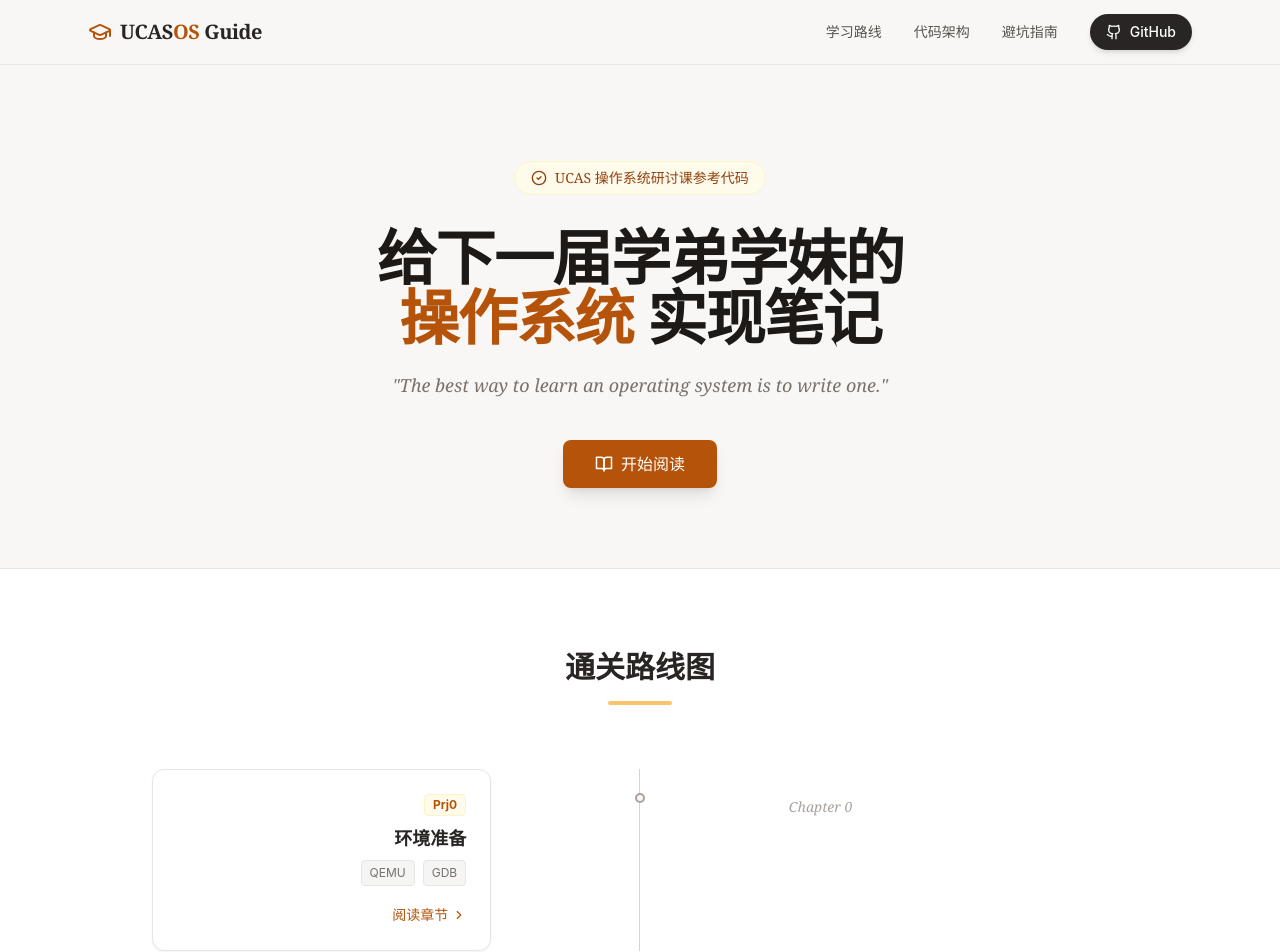
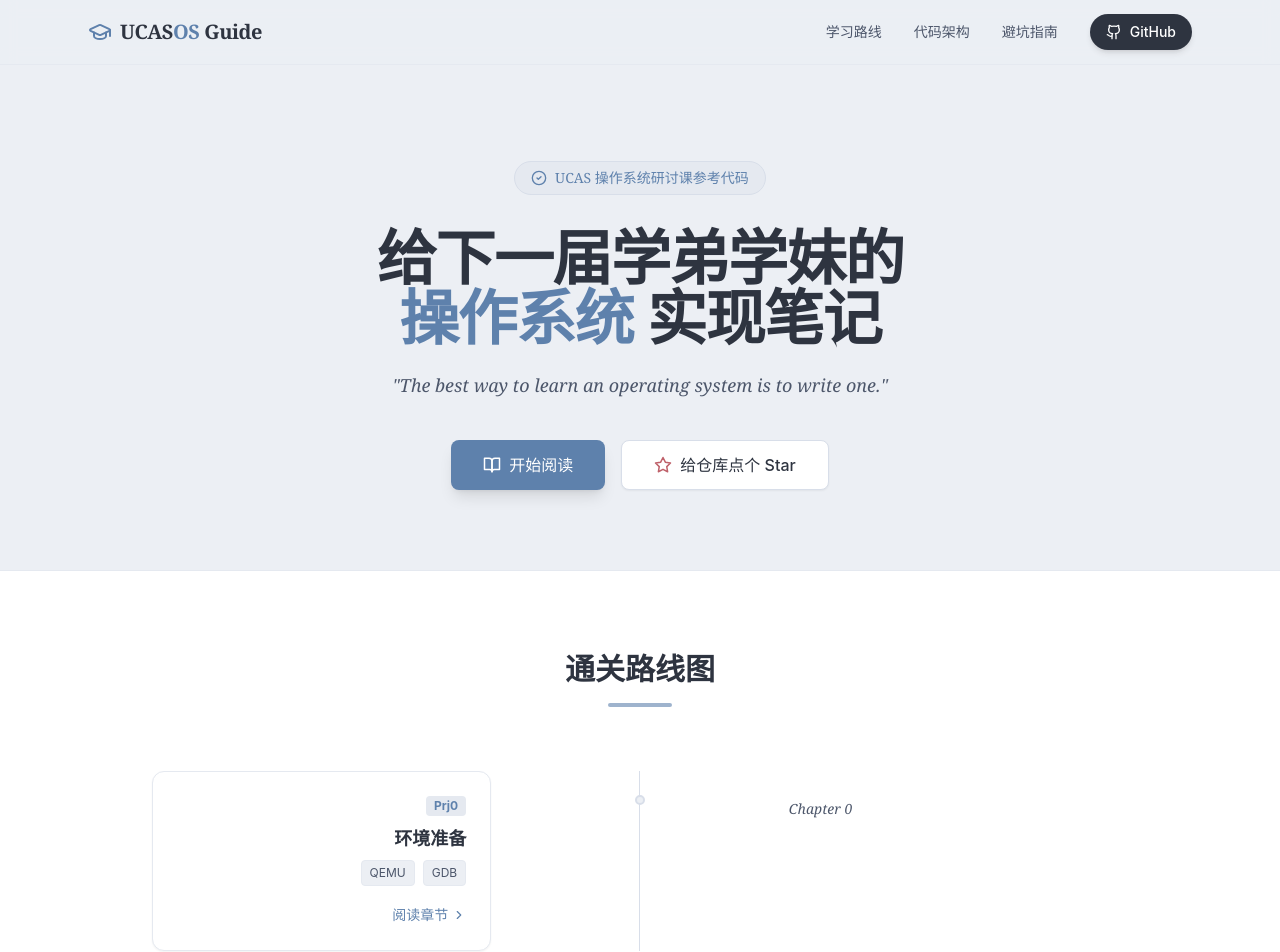
Before and after one commit to suiqingying/ucas-os-kernel, a React (Vite) app in the folder website/: page / in a window 1280 px wide. Shown: the top 952 px of the page. Built offline with nearby package versions, Linux system fonts and the light colour scheme; the HTML template or start-up script is replaced by a standard one.

Commit message:
docs: update readme and apply nord theme

```diff
--- a/website/src/components/Home.jsx
+++ b/website/src/components/Home.jsx
@@ -3,30 +3,30 @@ import { Link } from 'react-router-dom';
 import {
   Cpu, Layers, Network, Code, FileText, Folder, FolderOpen,
   ChevronRight, Play, Zap, BookOpen, Coffee, Github, CheckCircle2,
-  GraduationCap
+  GraduationCap, Star
 } from 'lucide-react';
 
 const TimelineItem = ({ phase, title, tags, link, index }) => (
   <div className="relative pl-8 md:pl-0 md:grid md:grid-cols-5 md:gap-8 group">
     {/* Line */}
-    <div className="absolute left-0 top-0 bottom-0 w-px bg-stone-300 md:left-1/2 md:-ml-px group-hover:bg-amber-400 transition-colors"></div>
+    <div className="absolute left-0 top-0 bottom-0 w-px bg-[#d8dee9] md:left-1/2 md:-ml-px group-hover:bg-[#5e81ac] transition-colors"></div>
 
     {/* Dot */}
-    <div className="absolute left-[-4px] top-6 w-2.5 h-2.5 rounded-full bg-[#f9f7f5] border-2 border-stone-400 md:left-1/2 md:-ml-[5px] group-hover:border-amber-600 group-hover:scale-125 transition-all"></div>
+    <div className="absolute left-[-4px] top-6 w-2.5 h-2.5 rounded-full bg-[#eceff4] border-2 border-[#d8dee9] md:left-1/2 md:-ml-[5px] group-hover:border-[#5e81ac] group-hover:scale-125 transition-all"></div>
 
     {/* Content */}
     <div className={`mb-10 md:mb-0 md:col-span-2 ${index % 2 === 0 ? 'md:text-right md:pr-8' : 'md:col-start-4 md:pl-8'}`}>
-      <Link to={link} className="block bg-white p-6 rounded-xl border border-stone-200 shadow-sm hover:shadow-lg hover:border-amber-300 transition-all group-hover:-translate-y-1">
+      <Link to={link} className="block bg-white p-6 rounded-xl border border-[#e5e9f0] shadow-sm hover:shadow-lg hover:border-[#81a1c1] transition-all group-hover:-translate-y-1">
         <div className="flex items-center gap-2 mb-2 md:justify-end justify-start">
-           <span className="text-xs font-bold text-amber-700 bg-amber-50 px-2 py-0.5 rounded border border-amber-100">{phase}</span>
+           <span className="text-xs font-bold text-[#5e81ac] bg-[#e5e9f0] px-2 py-0.5 rounded">{phase}</span>
         </div>
-        <h3 className="text-lg font-bold text-stone-800 mb-2 font-serif">{title}</h3>
+        <h3 className="text-lg font-bold text-[#2e3440] mb-2 font-serif">{title}</h3>
         <div className="flex flex-wrap gap-2 mb-4 md:justify-end justify-start">
           {tags.map((tag, i) => (
-            <span key={i} className="text-xs text-stone-500 bg-stone-100 px-2 py-1 rounded border border-stone-200">{tag}</span>
+            <span key={i} className="text-xs text-[#4c566a] bg-[#eceff4] px-2 py-1 rounded border border-[#e5e9f0]">{tag}</span>
           ))}
         </div>
-        <div className="inline-flex items-center text-sm text-amber-700 font-medium hover:text-amber-800 transition-colors">
+        <div className="inline-flex items-center text-sm text-[#5e81ac] font-medium hover:text-[#81a1c1] transition-colors">
           阅读章节 <ChevronRight size={14} className="ml-1" />
         </div>
       </Link>
@@ -34,7 +34,7 @@ const TimelineItem = ({ phase, title, tags, link, index }) => (
 
     {/* Date/Meta */}
     <div className={`hidden md:block md:col-span-2 pt-7 ${index % 2 === 0 ? 'md:col-start-4 md:pl-8 text-left' : 'md:text-right md:pr-8'}`}>
-      <div className="text-stone-400 text-sm font-medium italic font-serif">Chapter {index}</div>
+      <div className="text-[#4c566a] text-sm font-medium italic font-serif">Chapter {index}</div>
     </div>
   </div>
 );
@@ -47,22 +47,22 @@ const FileTreeItem = ({ name, type = 'file', children, description, level = 0 })
   return (
     <div className="select-none text-sm font-mono">
       <div
-        className={`flex items-center py-1.5 px-4 hover:bg-stone-100 cursor-pointer transition-colors border-l-2 ${isOpen ? 'border-amber-500 bg-stone-50' : 'border-transparent'}`}
+        className={`flex items-center py-1.5 px-4 hover:bg-[#e5e9f0] cursor-pointer transition-colors border-l-2 ${isOpen ? 'border-[#5e81ac] bg-[#eceff4]' : 'border-transparent'}`}
         style={{ paddingLeft: level === 0 ? '1rem' : paddingLeft }}
         onClick={toggle}
       >
         <span className="mr-2">
           {type === 'folder' ? (
-            isOpen ? <FolderOpen size={16} className="text-amber-600" /> : <Folder size={16} className="text-amber-600" />
+            isOpen ? <FolderOpen size={16} className="text-[#5e81ac]" /> : <Folder size={16} className="text-[#5e81ac]" />
           ) : (
-            <FileText size={16} className="text-stone-400" />
+            <FileText size={16} className="text-[#4c566a]" />
           )}
         </span>
-        <span className={` ${type === 'folder' ? 'text-stone-800 font-bold' : 'text-stone-600'}`}>
+        <span className={` ${type === 'folder' ? 'text-[#2e3440] font-bold' : 'text-[#4c566a]'}`}>
           {name}
         </span>
         {description && (
-          <span className="ml-auto text-xs text-stone-400 italic hidden sm:block truncate max-w-[200px] font-serif">
+          <span className="ml-auto text-xs text-[#99aab9] italic hidden sm:block truncate max-w-[200px] font-serif">
             // {description}
           </span>
         )}
@@ -77,15 +77,15 @@ const FileTreeItem = ({ name, type = 'file', children, description, level = 0 })
 };
 
 const NoteCard = ({ title, points }) => (
-  <div className="p-6 rounded-lg bg-[#fffdfa] border border-stone-200 shadow-sm h-full hover:border-amber-200 transition-colors">
-    <div className="flex items-center gap-2 mb-4 font-bold text-lg font-serif text-stone-800">
-      <Coffee className="text-amber-600" size={20} />
+  <div className="p-6 rounded-lg bg-[#fff] border border-[#e5e9f0] shadow-sm h-full hover:border-[#81a1c1] transition-colors">
+    <div className="flex items-center gap-2 mb-4 font-bold text-lg font-serif text-[#2e3440]">
+      <Coffee className="text-[#bf616a]" size={20} />
       {title}
     </div>
     <ul className="space-y-3">
       {points.map((point, idx) => (
-        <li key={idx} className="flex gap-3 text-sm leading-relaxed text-stone-600 font-serif">
-           <span className="mt-2 w-1.5 h-1.5 rounded-full bg-amber-400 shrink-0" />
+        <li key={idx} className="flex gap-3 text-sm leading-relaxed text-[#4c566a] font-serif">
+           <span className="mt-2 w-1.5 h-1.5 rounded-full bg-[#a3be8c] shrink-0" />
            <span>{point}</span>
         </li>
       ))}
@@ -109,19 +109,19 @@ export default function Home() {
   };
 
   return (
-    <div className="min-h-screen bg-[#f9f7f5] text-[#44403c]">
+    <div className="min-h-screen bg-[#eceff4] text-[#2e3440]">
       {/* Header */}
-      <header className="bg-[#f9f7f5]/90 backdrop-blur border-b border-stone-200 sticky top-0 z-50">
+      <header className="bg-[#eceff4]/90 backdrop-blur border-b border-[#e5e9f0] sticky top-0 z-50">
         <div className="max-w-6xl mx-auto px-6 h-16 flex items-center justify-between">
-          <Link to="/" className="flex items-center gap-2 font-bold text-xl text-stone-800 tracking-tight font-serif">
-            <GraduationCap className="text-amber-700" />
-            <span>UCAS<span className="text-amber-700">OS</span> Guide</span>
+          <Link to="/" className="flex items-center gap-2 font-bold text-xl text-[#2e3440] tracking-tight font-serif">
+            <GraduationCap className="text-[#5e81ac]" />
+            <span>UCAS<span className="text-[#5e81ac]">OS</span> Guide</span>
           </Link>
-          <div className="hidden md:flex items-center gap-8 text-sm font-medium text-stone-600">
-            <a href="#roadmap" className="hover:text-amber-700 transition-colors">学习路线</a>
-            <a href="#structure" className="hover:text-amber-700 transition-colors">代码架构</a>
-            <a href="#tips" className="hover:text-amber-700 transition-colors">避坑指南</a>
-            <a href="https://github.com/suiqingying/ucas-os-kernel" target="_blank" rel="noreferrer" className="flex items-center gap-2 bg-stone-800 hover:bg-stone-700 text-white px-4 py-2 rounded-full transition-all shadow-md">
+          <div className="hidden md:flex items-center gap-8 text-sm font-medium text-[#4c566a]">
+            <a href="#roadmap" className="hover:text-[#5e81ac] transition-colors">学习路线</a>
+            <a href="#structure" className="hover:text-[#5e81ac] transition-colors">代码架构</a>
+            <a href="#tips" className="hover:text-[#5e81ac] transition-colors">避坑指南</a>
+            <a href="https://github.com/suiqingying/ucas-os-kernel" target="_blank" rel="noreferrer" className="flex items-center gap-2 bg-[#2e3440] hover:bg-[#3b4252] text-white px-4 py-2 rounded-full transition-all shadow-md">
               <Github size={16} />
               <span>GitHub</span>
             </a>
@@ -131,33 +131,36 @@ export default function Home() {
 
       {/* Hero */}
       <section className="relative pt-24 pb-20 overflow-hidden text-center px-4">
-         <div className="inline-flex items-center gap-2 px-4 py-1.5 rounded-full bg-amber-50 border border-amber-100 text-amber-800 text-sm font-medium mb-8 font-serif">
+         <div className="inline-flex items-center gap-2 px-4 py-1.5 rounded-full bg-[#e5e9f0] border border-[#d8dee9] text-[#5e81ac] text-sm font-medium mb-8 font-serif">
             <CheckCircle2 size={16} />
             UCAS 操作系统研讨课参考代码
           </div>
 
-          <h1 className="text-4xl md:text-6xl font-bold text-stone-900 tracking-tight mb-6 font-serif">
+          <h1 className="text-4xl md:text-6xl font-bold text-[#2e3440] tracking-tight mb-6 font-serif">
             给下一届学弟学妹的 <br className="hidden md:block" />
-            <span className="text-amber-700">操作系统</span> 实现笔记
+            <span className="text-[#5e81ac]">操作系统</span> 实现笔记
           </h1>
 
-          <p className="max-w-2xl mx-auto text-lg text-stone-500 mb-10 leading-relaxed font-serif italic">
+          <p className="max-w-2xl mx-auto text-lg text-[#4c566a] mb-10 leading-relaxed font-serif italic">
             "The best way to learn an operating system is to write one."
           </p>
 
-          <div className="flex justify-center gap-4">
-             <a href="#roadmap" className="px-8 py-3 bg-amber-700 hover:bg-amber-800 text-white rounded-lg font-medium shadow-lg hover:shadow-xl transition-all flex items-center gap-2">
+          <div className="flex flex-col sm:flex-row justify-center gap-4">
+             <a href="#roadmap" className="px-8 py-3 bg-[#5e81ac] hover:bg-[#81a1c1] text-white rounded-lg font-medium shadow-lg hover:shadow-xl transition-all flex items-center justify-center gap-2">
                <BookOpen size={18} /> 开始阅读
+             </a>
+             <a href="https://github.com/suiqingying/ucas-os-kernel" target="_blank" rel="noreferrer" className="px-8 py-3 bg-white hover:bg-[#e5e9f0] text-[#2e3440] border border-[#d8dee9] rounded-lg font-medium shadow-sm hover:shadow-md transition-all flex items-center justify-center gap-2">
+               <Star size={18} className="text-[#bf616a]" /> 给仓库点个 Star
              </a>
           </div>
       </section>
 
       {/* Roadmap */}
-      <section id="roadmap" className="py-20 bg-white border-y border-stone-200">
+      <section id="roadmap" className="py-20 bg-white border-y border-[#e5e9f0]">
         <div className="max-w-5xl mx-auto px-6">
           <div className="text-center mb-16">
-            <h2 className="text-3xl font-bold text-stone-800 mb-4 font-serif">通关路线图</h2>
-            <div className="h-1 w-16 bg-amber-500 mx-auto rounded-full opacity-60"></div>
+            <h2 className="text-3xl font-bold text-[#2e3440] mb-4 font-serif">通关路线图</h2>
+            <div className="h-1 w-16 bg-[#5e81ac] mx-auto rounded-full opacity-60"></div>
           </div>
 
           <div className="relative">
@@ -174,36 +177,36 @@ export default function Home() {
       </section>
 
       {/* Structure */}
-      <section id="structure" className="py-20 bg-[#f9f7f5]">
+      <section id="structure" className="py-20 bg-[#eceff4]">
          <div className="max-w-6xl mx-auto px-6 grid md:grid-cols-2 gap-16 items-start">
              <div className="sticky top-24">
-                <h2 className="text-3xl font-bold text-stone-800 mb-6 font-serif">代码架构全景</h2>
-                <p className="text-stone-600 mb-8 leading-relaxed font-serif">
+                <h2 className="text-3xl font-bold text-[#2e3440] mb-6 font-serif">代码架构全景</h2>
+                <p className="text-[#4c566a] mb-8 leading-relaxed font-serif">
                   为了方便阅读，我将 Prj5 版本的内核分为核心层、驱动层和架构相关层。合理的目录结构是减少 Bug 的第一步。
                 </p>
                 <div className="space-y-4">
-                   <div className="p-4 bg-white rounded-lg border border-stone-200 shadow-sm flex gap-4">
-                      <div className="mt-1 text-amber-600"><Play size={20}/></div>
+                   <div className="p-4 bg-white rounded-lg border border-[#e5e9f0] shadow-sm flex gap-4">
+                      <div className="mt-1 text-[#bf616a]"><Play size={20}/></div>
                       <div>
-                        <h4 className="font-bold text-stone-800">init (启动)</h4>
-                        <p className="text-sm text-stone-500">操作系统的入口，main.c 所在地。</p>
+                        <h4 className="font-bold text-[#2e3440]">init (启动)</h4>
+                        <p className="text-sm text-[#4c566a]">操作系统的入口，main.c 所在地。</p>
                       </div>
                    </div>
-                   <div className="p-4 bg-white rounded-lg border border-stone-200 shadow-sm flex gap-4">
-                      <div className="mt-1 text-amber-600"><Layers size={20}/></div>
+                   <div className="p-4 bg-white rounded-lg border border-[#e5e9f0] shadow-sm flex gap-4">
+                      <div className="mt-1 text-[#5e81ac]"><Layers size={20}/></div>
                       <div>
-                        <h4 className="font-bold text-stone-800">kernel (核心)</h4>
-                        <p className="text-sm text-stone-500">调度 (sched), 内存 (mm), 系统调用 (syscall)。</p>
+                        <h4 className="font-bold text-[#2e3440]">kernel (核心)</h4>
+                        <p className="text-sm text-[#4c566a]">调度 (sched), 内存 (mm), 系统调用 (syscall)。</p>
                       </div>
                    </div>
                 </div>
              </div>
 
-             <div className="bg-white rounded-xl border border-stone-200 shadow-lg p-2 overflow-hidden">
-                <div className="p-2 border-b border-stone-100 mb-2 flex gap-1.5 opacity-50 px-4">
-                   <div className="w-2.5 h-2.5 rounded-full bg-stone-400"></div>
-                   <div className="w-2.5 h-2.5 rounded-full bg-stone-400"></div>
-                   <div className="w-2.5 h-2.5 rounded-full bg-stone-400"></div>
+             <div className="bg-white rounded-xl border border-[#e5e9f0] shadow-lg p-2 overflow-hidden">
+                <div className="p-2 border-b border-[#e5e9f0] mb-2 flex gap-1.5 opacity-50 px-4">
+                   <div className="w-2.5 h-2.5 rounded-full bg-[#d8dee9]"></div>
+                   <div className="w-2.5 h-2.5 rounded-full bg-[#d8dee9]"></div>
+                   <div className="w-2.5 h-2.5 rounded-full bg-[#d8dee9]"></div>
                 </div>
                 <div className="overflow-y-auto max-h-[500px] custom-scrollbar">
                    <FileTreeItem name="ucas-os-kernel" type="folder">
@@ -227,11 +230,11 @@ export default function Home() {
       </section>
 
       {/* Advice */}
-      <section id="tips" className="py-20 bg-white border-t border-stone-200">
+      <section id="tips" className="py-20 bg-white border-t border-[#e5e9f0]">
          <div className="max-w-5xl mx-auto px-6">
             <div className="text-center mb-16">
-               <h2 className="text-3xl font-bold text-stone-800 mb-4 font-serif">学长的碎碎念</h2>
-               <div className="h-1 w-16 bg-amber-500 mx-auto rounded-full opacity-60"></div>
+               <h2 className="text-3xl font-bold text-[#2e3440] mb-4 font-serif">学长的碎碎念</h2>
+               <div className="h-1 w-16 bg-[#a3be8c] mx-auto rounded-full opacity-80"></div>
             </div>
 
             <div className="grid md:grid-cols-2 gap-8">
@@ -250,11 +253,11 @@ export default function Home() {
       </section>
 
       {/* Footer */}
-      <footer className="py-12 bg-[#f9f7f5] border-t border-stone-200 text-center">
-         <div className="flex items-center justify-center gap-2 mb-4 text-stone-800 font-bold text-lg font-serif">
-           <GraduationCap className="text-amber-700"/> UCAS OS Kernel
+      <footer className="py-12 bg-[#eceff4] border-t border-[#e5e9f0] text-center">
+         <div className="flex items-center justify-center gap-2 mb-4 text-[#2e3440] font-bold text-lg font-serif">
+           <GraduationCap className="text-[#5e81ac]"/> UCAS OS Kernel
          </div>
-         <p className="text-stone-400 text-sm">Designed & Built by Stu</p>
+         <p className="text-[#4c566a] text-sm">Designed & Built by Stu</p>
       </footer>
     </div>
   );
--- a/website/src/index.css
+++ b/website/src/index.css
@@ -3,25 +3,30 @@
 @tailwind utilities;
 
 :root {
-  font-family: "Merriweather", "Georgia", "Cambria", "Times New Roman", serif; /* Serif for book feel? Or clean sans? User said "Electronic book". Sans is usually better for screen, but softer. Let's stick to a good Sans for UI, Serif for text? Or just a soft Sans like Inter but with softer colors. */
+  font-family: "Merriweather", "Georgia", "Cambria", "Times New Roman", serif;
   font-family: Inter, system-ui, -apple-system, BlinkMacSystemFont, "Segoe UI", Roboto, "Helvetica Neue", Arial, sans-serif;
 
-  --bg-paper: #f9f7f5;
-  --bg-sidebar: #f0ebe6;
-  --text-primary: #44403c;
-  --text-secondary: #78716c;
-  --accent: #d97706; /* Amber 600 */
+  /* Nord-inspired Palette */
+  --color-primary: #2e3440;   /* Deep Grey (Text/Headings) */
+  --color-accent: #5e81ac;    /* Blue (Links/Borders/Active) */
+  --color-accent-hover: #81a1c1; /* Lighter Blue */
+  --color-success: #a3be8c;   /* Green (Success/Decorations) */
+  --color-danger: #bf616a;    /* Red (Highlights/Warnings) */
+  --color-bg-paper: #eceff4;  /* Light Grey/White (Main Background) - slightly lighter than user's fill for better contrast */
+  --color-bg-sidebar: #e5e9f0; /* Slightly darker than paper for sidebar */
+  --color-box-fill: #ecf0f1;  /* As requested */
+  --color-text-secondary: #4c566a; /* Lighter grey for secondary text */
 }
 
 body {
   margin: 0;
   min-width: 320px;
   min-height: 100vh;
-  background-color: var(--bg-paper);
-  color: var(--text-primary);
+  background-color: var(--color-bg-paper);
+  color: var(--color-primary);
 }
 
-/* Custom Scrollbar */
+/* Custom Scrollbar - Nord Style */
 .custom-scrollbar::-webkit-scrollbar {
   width: 6px;
   height: 6px;
@@ -32,10 +37,10 @@ body {
 }
 
 .custom-scrollbar::-webkit-scrollbar-thumb {
-  background-color: #d6d3d1; /* stone-300 */
+  background-color: #d8dee9;
   border-radius: 20px;
 }
 
 .custom-scrollbar::-webkit-scrollbar-thumb:hover {
-  background-color: #a8a29e; /* stone-400 */
+  background-color: var(--color-accent);
 }
```
Also changed, not shown: website/src/components/TaskReader.jsx (+48 -44 lines), 6 other files (tests, documents, lock files or other folders).
